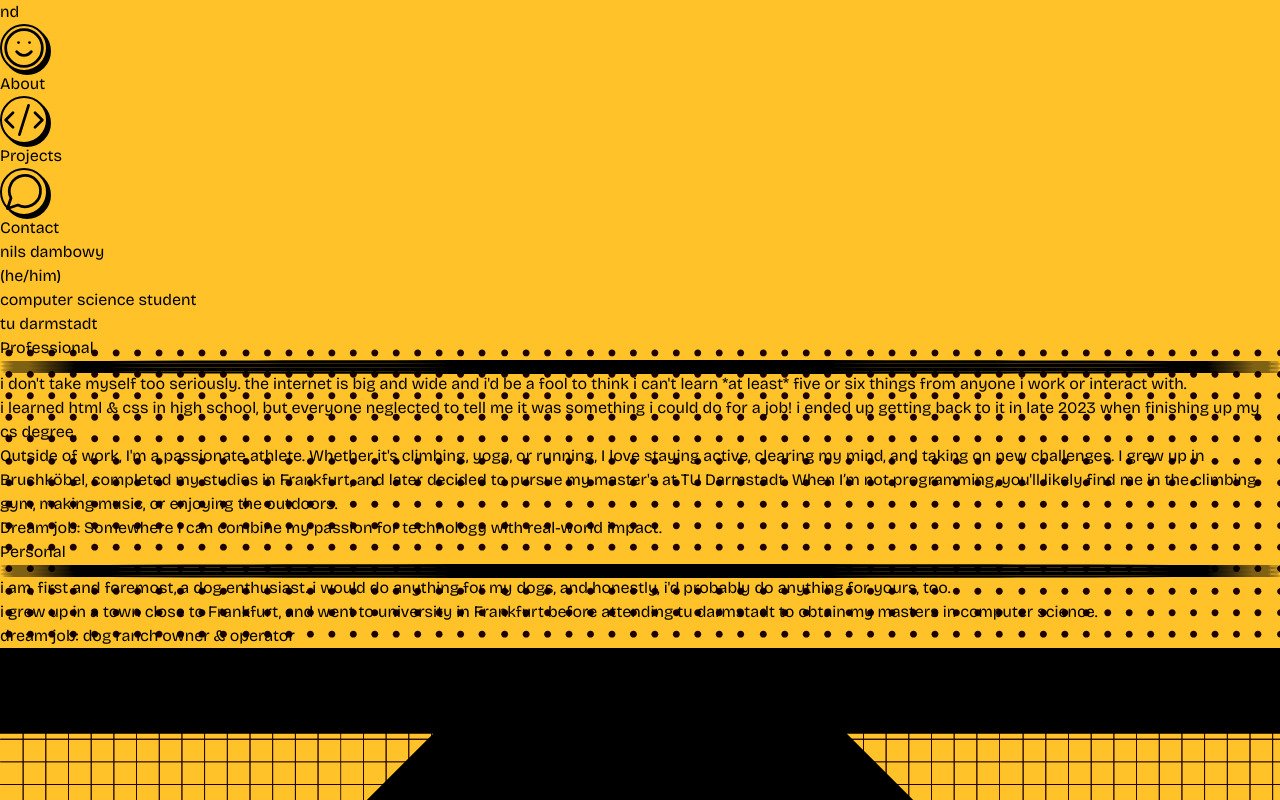
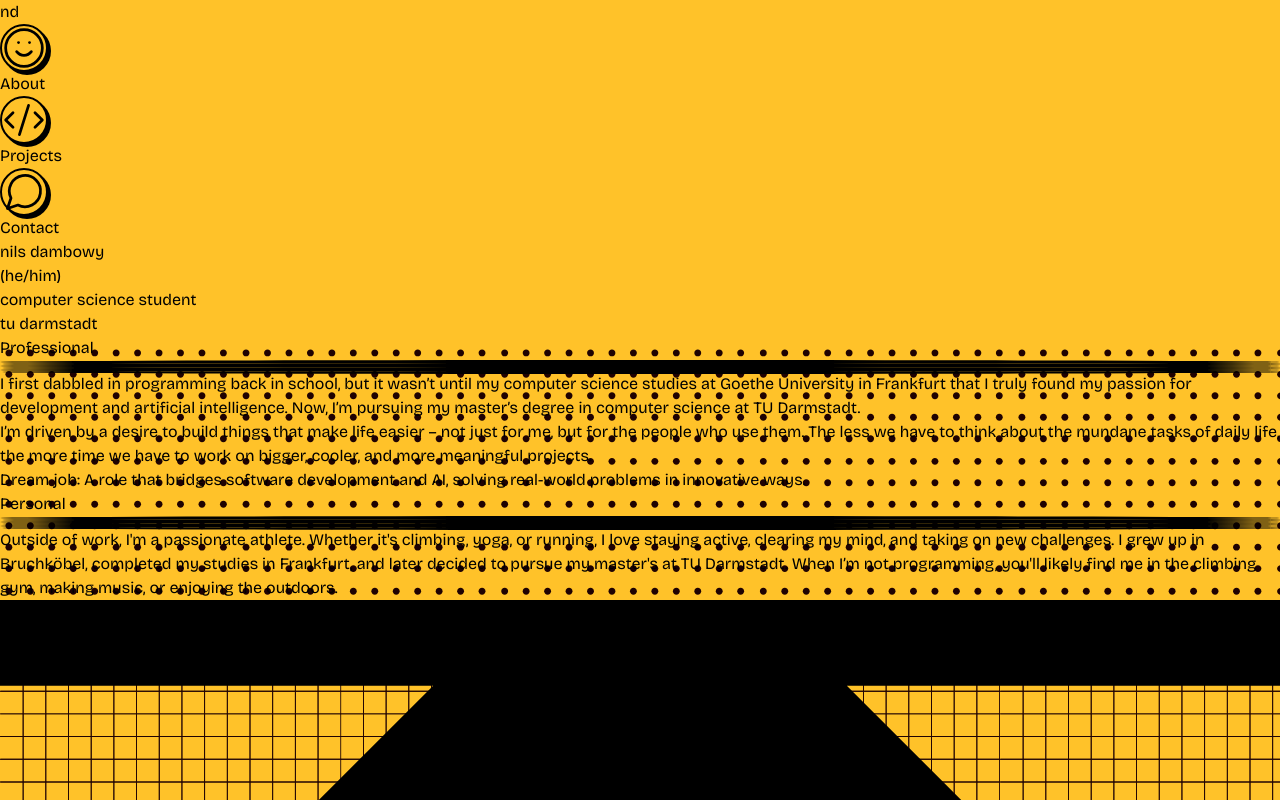
Before and after one commit to nils-dambowy/personal-website, a React (Vite) app: page /about in a window 1280 px wide. Shown: the top 800 px of the page. Built offline with nearby package versions, Linux system fonts and the light colour scheme.

Commit message:
styled:updated professional text

```diff
--- a/src/components/About.jsx
+++ b/src/components/About.jsx
@@ -37,21 +37,19 @@ export default function About() {
                     </div>
                     <div
                         className="block text-sm text-center border-black border-r-2 border-l-2 border-b-2 pl-4 leading-relaxed ">
-                        <p className="pb-2"> i don&apos;t take myself too seriously. the internet is big and wide and
-                            i&apos;d be a fool to think i can&apos;t learn *at least* five or six things from anyone i
-                            work or interact with.</p>
-                        <p className="pb-2"> i learned html & css in high school, but everyone neglected to tell me it
-                            was something i could do for a job! i ended up getting back to it in late 2023 when
-                            finishing up my cs degree.</p>
-                        <p className="pb-2"> Outside of work, I&apos;m a passionate athlete. Whether it&apos;s climbing, yoga, or
-                            running, I love staying active, clearing my mind, and taking on new challenges.
-                            I grew up in Bruchköbel, completed my studies in Frankfurt, and later decided
-                            to pursue my master&apos;s at TU Darmstadt. When I’m not programming, you&apos;ll likely find me in the climbing gym, making music, or enjoying the outdoors.
-                            </p>
-                        <p> Dream job: Somewhere I can combine my passion for technology with real-world impact.</p>
+                        <p>I first dabbled in programming back in school, but it wasn’t until my computer science studies at
+                        Goethe University in Frankfurt that I truly found my passion for development and artificial
+                        intelligence. Now, I’m pursuing my master’s degree in computer science at TU Darmstadt.</p>
+
+                        <p className="pt-2">I’m driven by a desire to build things that make life easier – not just
+                        for me, but for the people who use them. The less we have to think about the mundane tasks of
+                        daily life, the more time we have to work on bigger, cooler, and more meaningful projects.</p>
+
+                        <p className="pt-2">Dream job: A role that bridges software development and AI, solving real-world problems in innovative ways.</p>
                     </div>
                 </div>
-                <div className="flex-wrap flex flex-col items-end justify-center bg-white md:w-1/2 lg:max-w-xl mt-10 sm:mt-10 lg:mt-0 w-4/5 mb-10 lg:mb-0 sm:mb-10 ">
+                <div
+                    className="flex-wrap flex flex-col items-end justify-center bg-white md:w-1/2 lg:max-w-xl mt-10 sm:mt-10 lg:mt-0 w-4/5 mb-10 lg:mb-0 sm:mb-10 ">
                     <div className="border-black border-2 w-full font-bold flex items-center pl-4 h-10">
                         Personal
                         <div className="flex ml-auto space-x-2 mr-2">
@@ -62,11 +60,13 @@ export default function About() {
                     </div>
                     <div
                         className="text-sm text-center border-black border-r-2 border-l-2 border-b-2 pl-4 leading-relaxed">
-                        <p>i am, first and foremost, a dog enthusiast. i would do anything for my dogs, and honestly,
-                            i&apos;d probably do anything for yours, too.</p>
-                        <p className="pt-2">i grew up in a town close to Frankfurt, and went to university in Frankfurt
-                            before attending tu darmstadt to obtain my masters in computer science.</p>
-                        <p className="pt-2">dream job: dog ranch owner & operator</p>
+                        <p className="pb-2"> Outside of work, I&apos;m a passionate athlete. Whether it&apos;s climbing,
+                            yoga, or
+                            running, I love staying active, clearing my mind, and taking on new challenges.
+                            I grew up in Bruchköbel, completed my studies in Frankfurt, and later decided
+                            to pursue my master&apos;s at TU Darmstadt. When I’m not programming, you&apos;ll likely
+                            find me in the climbing gym, making music, or enjoying the outdoors.
+                        </p>
                     </div>
                 </div>
             </div>
```
